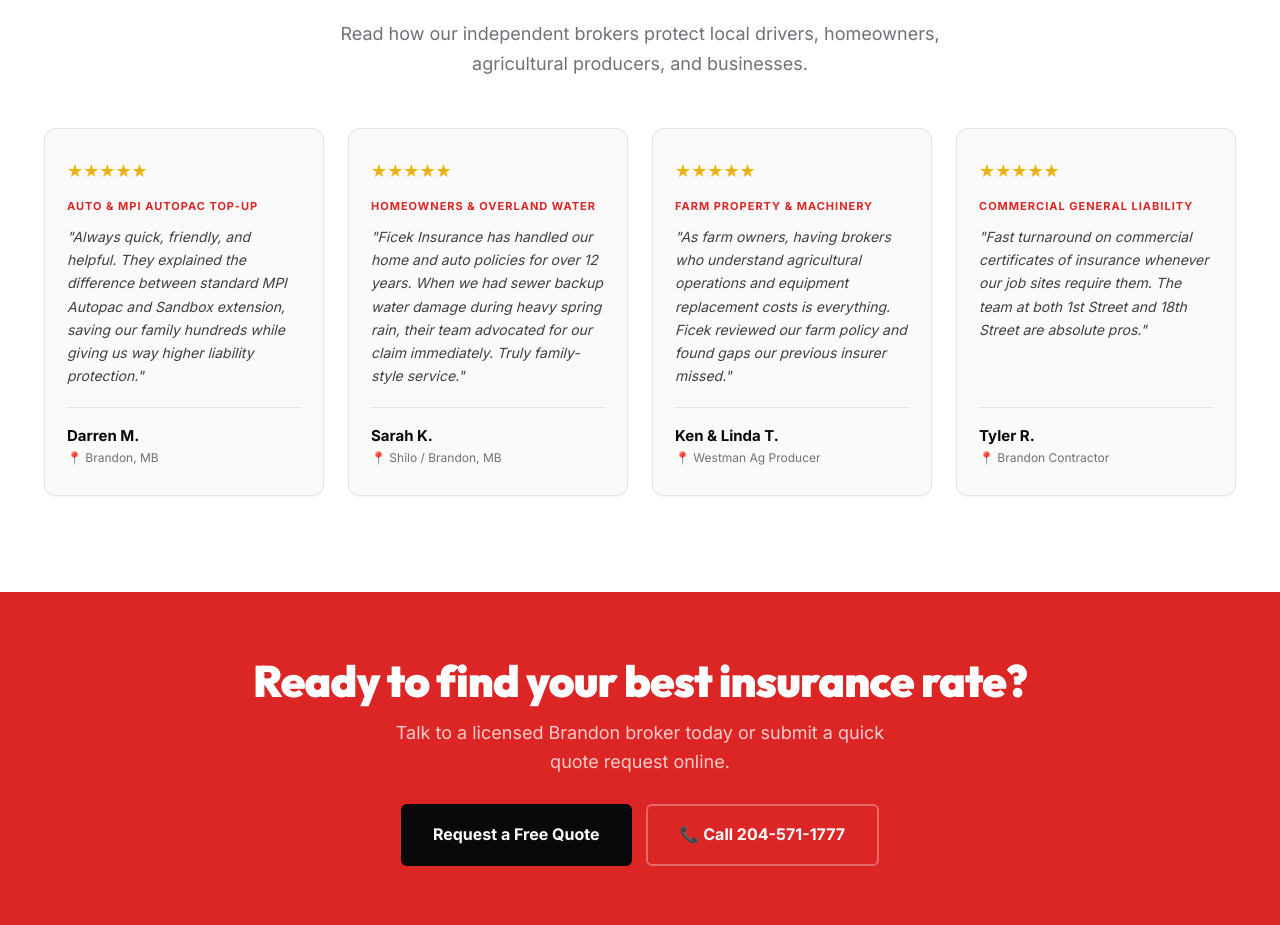
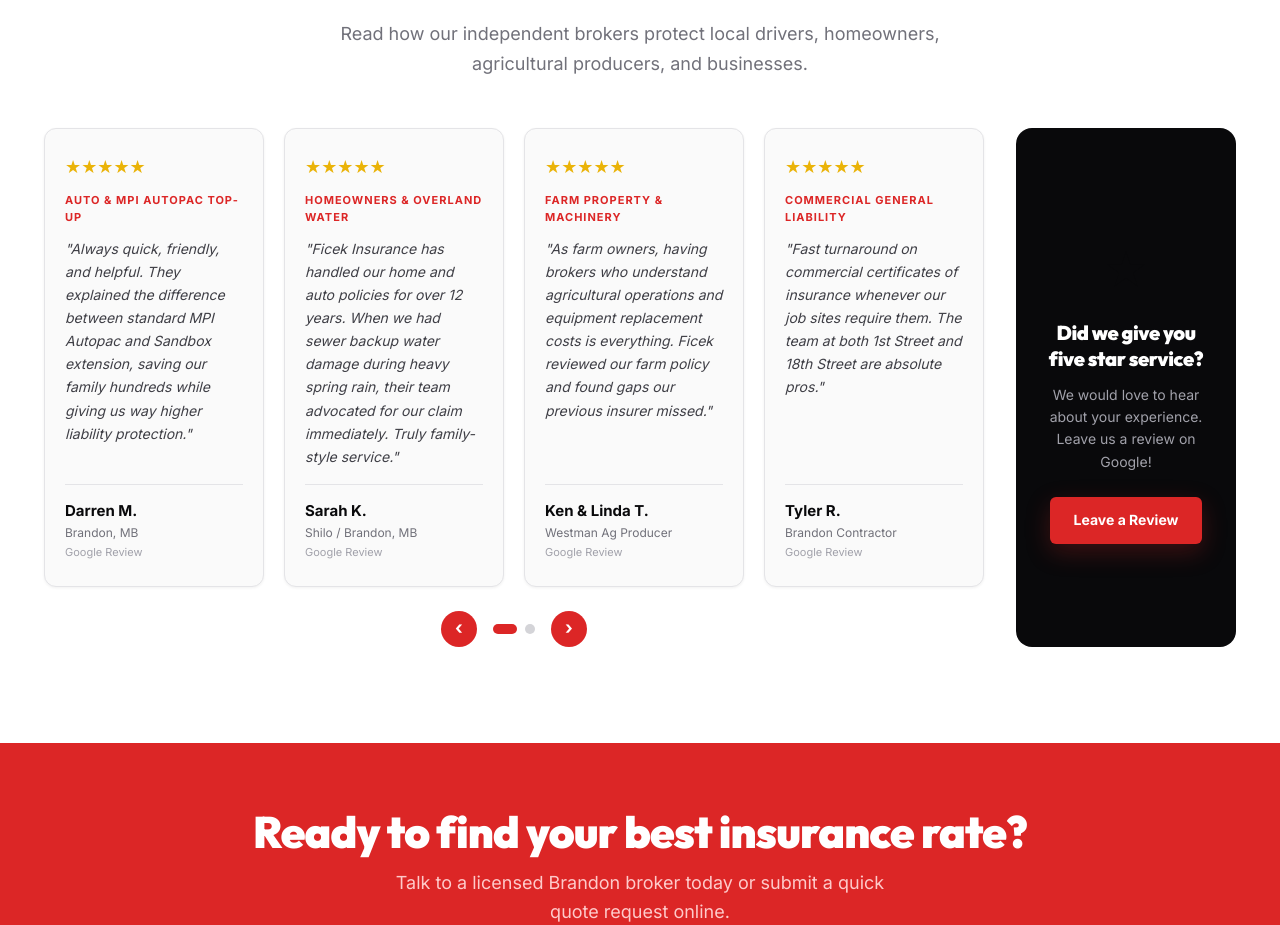
Before and after one commit to austinlmadeit/ficeks, a Next.js app: page / in a window 1280 px wide. Shown: the part 2264-3189 px from the top of the page. Built offline with nearby package versions, Linux system fonts and the light colour scheme.

Commit message:
Add review carousel with slideshow and Leave a Review CTA

```diff
--- a/app/page.js
+++ b/app/page.js
@@ -1,6 +1,7 @@
 import Link from 'next/link';
 import HeroQuoteWidget from '@/components/HeroQuoteWidget';
 import CarrierCarousel from '@/components/CarrierCarousel';
+import ReviewCarousel from '@/components/ReviewCarousel';
 import { SITE, SERVICES, TESTIMONIALS } from '@/lib/data';
 
 export const metadata = {
@@ -255,57 +256,7 @@
             </p>
           </div>
 
-          <div className="grid-4" style={{ gap: '24px' }}>
-            {TESTIMONIALS.map((review, i) => (
-              <div
-                key={i}
-                className="card card-red-top"
-                style={{
-                  display: 'flex',
-                  flexDirection: 'column',
-                  justifyContent: 'space-between',
-                  background: '#fafafa',
-                  borderRadius: '12px',
-                  padding: '28px 22px',
-                  border: '1px solid #e4e4e7',
-                }}
-              >
-                <div>
-                  <div style={{ color: '#eab308', fontSize: '18px', marginBottom: '12px' }}>
-                    {'★'.repeat(review.rating)}
-                  </div>
-                  <div style={{
-                    fontSize: '11px',
-                    fontWeight: 800,
-                    color: '#dc2626',
-                    letterSpacing: '1px',
-                    textTransform: 'uppercase',
-                    marginBottom: '10px',
-                  }}>
-                    {review.service}
-                  </div>
-                  <p style={{
-                    fontSize: '14px',
-                    color: '#3f3f46',
-                    lineHeight: 1.65,
-                    fontStyle: 'italic',
-                    marginBottom: '20px',
-                  }}>
-                    "{review.quote}"
-                  </p>
-                </div>
-
-                <div style={{ paddingTop: '16px', borderTop: '1px solid #e4e4e7' }}>
-                  <div style={{ fontWeight: 800, fontSize: '15px', color: '#09090b' }}>
-                    {review.author}
-                  </div>
-                  <div style={{ fontSize: '12px', color: '#71717a' }}>
-                    📍 {review.location}
-                  </div>
-                </div>
-              </div>
-            ))}
-          </div>
+          <ReviewCarousel reviews={TESTIMONIALS} />
         </div>
       </section>
 
--- /dev/null
+++ b/components/ReviewCarousel.js
@@ -0,0 +1,216 @@
+'use client';
+
+import { useState, useEffect, useCallback } from 'react';
+
+export default function ReviewCarousel({ reviews }) {
+  const pageSize = 4;
+  const totalPages = Math.ceil(reviews.length / pageSize);
+  const [page, setPage] = useState(0);
+
+  const nextPage = useCallback(() => {
+    setPage((p) => (p + 1) % totalPages);
+  }, [totalPages]);
+
+  const prevPage = useCallback(() => {
+    setPage((p) => (p - 1 + totalPages) % totalPages);
+  }, [totalPages]);
+
+  // Auto-advance every 8 seconds
+  useEffect(() => {
+    const timer = setInterval(nextPage, 8000);
+    return () => clearInterval(timer);
+  }, [nextPage]);
+
+  const currentReviews = reviews.slice(page * pageSize, page * pageSize + pageSize);
+
+  return (
+    <div style={{ display: 'flex', gap: '32px', alignItems: 'stretch', flexWrap: 'wrap' }}>
+      {/* Left side: Reviews carousel */}
+      <div style={{ flex: '1 1 70%', minWidth: '300px' }}>
+        <div className="grid-4" style={{ gap: '20px', marginBottom: '24px' }}>
+          {currentReviews.map((review, i) => (
+            <div
+              key={`${page}-${i}`}
+              className="card card-red-top"
+              style={{
+                display: 'flex',
+                flexDirection: 'column',
+                justifyContent: 'space-between',
+                background: '#fafafa',
+                borderRadius: '12px',
+                padding: '24px 20px',
+                border: '1px solid #e4e4e7',
+                transition: 'opacity 0.3s ease',
+              }}
+            >
+              <div>
+                <div style={{ color: '#eab308', fontSize: '18px', marginBottom: '10px' }}>
+                  {'★'.repeat(review.rating)}
+                </div>
+                {review.service && (
+                  <div style={{
+                    fontSize: '11px',
+                    fontWeight: 800,
+                    color: '#dc2626',
+                    letterSpacing: '1px',
+                    textTransform: 'uppercase',
+                    marginBottom: '10px',
+                  }}>
+                    {review.service}
+                  </div>
+                )}
+                <p style={{
+                  fontSize: '14px',
+                  color: '#3f3f46',
+                  lineHeight: 1.65,
+                  fontStyle: 'italic',
+                  marginBottom: '16px',
+                }}>
+                  &quot;{review.quote}&quot;
+                </p>
+              </div>
+
+              <div style={{ paddingTop: '14px', borderTop: '1px solid #e4e4e7' }}>
+                <div style={{ fontWeight: 800, fontSize: '15px', color: '#09090b' }}>
+                  {review.author}
+                </div>
+                {review.location && (
+                  <div style={{ fontSize: '12px', color: '#71717a' }}>
+                    {review.location}
+                  </div>
+                )}
+                <div style={{ fontSize: '11px', color: '#a1a1aa', marginTop: '2px' }}>
+                  Google Review
+                </div>
+              </div>
+            </div>
+          ))}
+        </div>
+
+        {/* Navigation dots and arrows */}
+        {totalPages > 1 && (
+          <div style={{
+            display: 'flex',
+            alignItems: 'center',
+            justifyContent: 'center',
+            gap: '16px',
+          }}>
+            <button
+              onClick={prevPage}
+              aria-label="Previous reviews"
+              style={{
+                background: '#dc2626',
+                color: '#ffffff',
+                border: 'none',
+                borderRadius: '50%',
+                width: '36px',
+                height: '36px',
+                fontSize: '18px',
+                fontWeight: 900,
+                cursor: 'pointer',
+                display: 'flex',
+                alignItems: 'center',
+                justifyContent: 'center',
+              }}
+            >
+              ‹
+            </button>
+
+            <div style={{ display: 'flex', gap: '8px' }}>
+              {Array.from({ length: totalPages }).map((_, idx) => (
+                <button
+                  key={idx}
+                  onClick={() => setPage(idx)}
+                  aria-label={`Go to page ${idx + 1}`}
+                  style={{
+                    width: idx === page ? '24px' : '10px',
+                    height: '10px',
+                    borderRadius: '5px',
+                    background: idx === page ? '#dc2626' : '#d4d4d8',
+                    border: 'none',
+                    cursor: 'pointer',
+                    transition: 'all 0.3s ease',
+                  }}
+                />
+              ))}
+            </div>
+
+            <button
+              onClick={nextPage}
+              aria-label="Next reviews"
+              style={{
+                background: '#dc2626',
+                color: '#ffffff',
+                border: 'none',
+                borderRadius: '50%',
+                width: '36px',
+                height: '36px',
+                fontSize: '18px',
+                fontWeight: 900,
+                cursor: 'pointer',
+                display: 'flex',
+                alignItems: 'center',
+                justifyContent: 'center',
+              }}
+            >
+              ›
+            </button>
+          </div>
+        )}
+      </div>
+
+      {/* Right side: Leave a Review CTA */}
+      <div style={{
+        flex: '0 0 220px',
+        display: 'flex',
+        flexDirection: 'column',
+        justifyContent: 'center',
+        alignItems: 'center',
+        textAlign: 'center',
+        background: '#09090b',
+        borderRadius: '16px',
+        padding: '40px 28px',
+        minHeight: '280px',
+      }}>
+        <div style={{
+          fontSize: '48px',
+          marginBottom: '12px',
+        }}>
+          ★
+        </div>
+        <h3 style={{
+          fontSize: '20px',
+          fontWeight: 900,
+          color: '#ffffff',
+          lineHeight: 1.3,
+          marginBottom: '12px',
+        }}>
+          Did we give you five star service?
+        </h3>
+        <p style={{
+          fontSize: '14px',
+          color: '#a1a1aa',
+          lineHeight: 1.6,
+          marginBottom: '24px',
+        }}>
+          We would love to hear about your experience. Leave us a review on Google!
+        </p>
+        <a
+          href="https://share.google/gKhy3vXGGOJbKRUF5"
+          target="_blank"
+          rel="noopener noreferrer"
+          className="btn btn-red"
+          style={{
+            fontSize: '14px',
+            padding: '12px 24px',
+            display: 'inline-flex',
+            alignItems: 'center',
+            gap: '8px',
+          }}
+        >
+          Leave a Review
+        </a>
+      </div>
+    </div>
+  );
+}
```
Also changed, not shown: lib/data.js.
